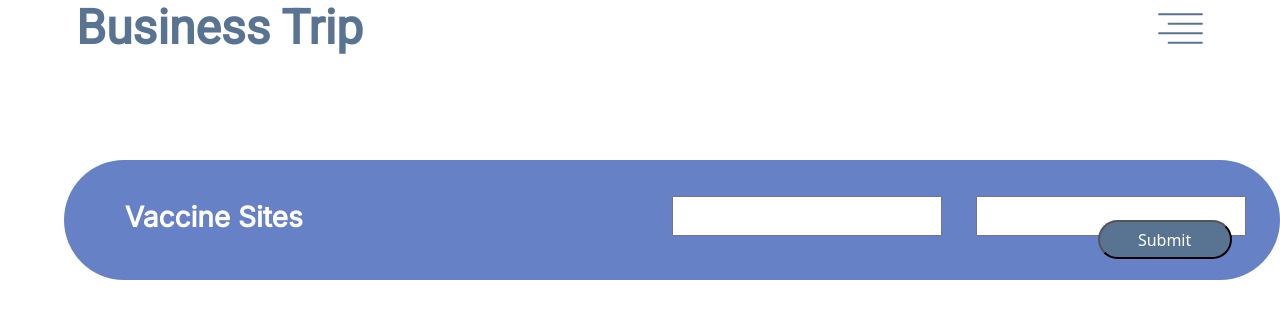
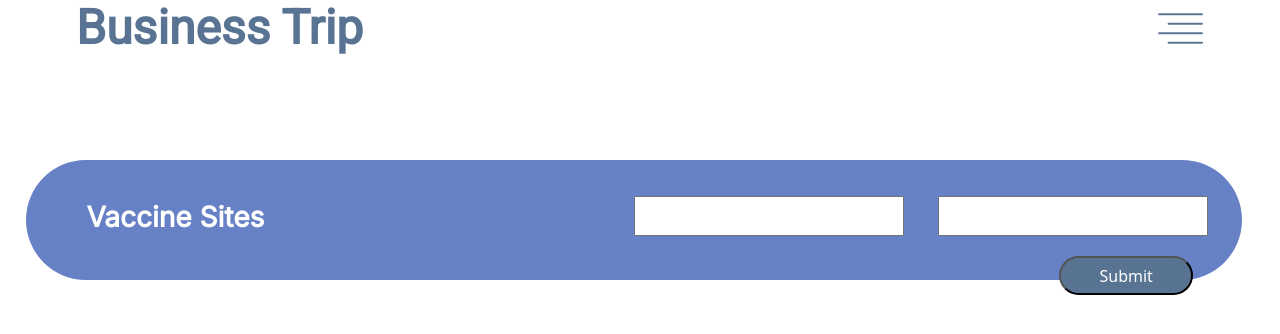
Before and after one commit to evanJensengit/UWB-Hacks-From-Home, a Flask app: page /vaccination-sites in a window 1280 px wide. Shown: the top 334 px of the page. Run offline with Flask 2, Linux system fonts and the light colour scheme.

Commit message:
Fix some styling for pages.

```diff
--- a/app.py
+++ b/app.py
@@ -5,7 +5,7 @@ app = Flask(__name__)
 
 @app.route('/')
 def index():
-    return render_template('vaccination-sites.html')
+    return render_template('intro.html')
 
 @app.route('/vaccination-sites', methods=["POST", "GET"])
 def findVaccinationSites():
@@ -16,9 +16,7 @@ def findVaccinationSites():
 
         result = func.findVacinationSiteFunc(state, zip_code)
 
-        message = "Here are the available sites: <br/><br/>" + str(result)
-
-        return render_template("vaccination-sites.html", message=str(message), showSites=True)
+        return render_template("vaccination-sites.html", message=result, showSites=True)
 
     return render_template("vaccination-sites.html")
 
@@ -48,8 +46,8 @@ def getFlights():
         return render_template("index.html", flights=str(message), showFlights=True)
 
 
-@app.route('/hotels', methods=["POST", "GET"])
-def findHotels():
+@app.route('/places', methods=["POST", "GET"])
+def findPlaces():
 
     if request.method == "POST":
 
@@ -57,14 +55,13 @@ def findHotels():
         thePostalCode = request.form["postalCode"]
 
         if ((not theCity) or (not thePostalCode)):
-            return render_template("index.html")
+            return render_template("places.html")
 
         result = func.getHotelsFunc(theCity, thePostalCode)
 
-        message = "Status: " + str(result)
+        return render_template("index.html", hotels=message, showHotels=True)
 
-        return render_template("index.html", hotels=str(message), showHotels=True)
-    return render_template("index.html")
+    return render_template("places.html")
 
 
 if __name__ == '__main__':
--- a/func.py
+++ b/func.py
@@ -25,6 +25,8 @@ def findVacinationSiteFunc(state, zip_code):
 
     result = ""
 
+    message = []
+
     #iterate through sites and find properties and postal code that match the user query
 
     for item in r_json['features']:
@@ -33,8 +35,8 @@ def findVacinationSiteFunc(state, zip_code):
             result += "Address: " + item['properties']['address'] + "<br/>"
             result += "&emsp;&emsp;&emsp;" + item['properties']['city'] + ", " + item['properties']['state'] + " " + item['properties']['postal_code'] + "<br/>"
             result += "See more at " + item['properties']['url'] + "<br/><br/>"
-
-    return result
+            message.append(result)
+    return message
 
 
 def getCovidStatusFunc(state):
--- a/static/base.css
+++ b/static/base.css
@@ -17,7 +17,7 @@
     position: absolute;
     width: 95%;
     height: 15%;
-    left: 5%;
+    left: 2%;
     top: 20%;
 
     background: #6781C6;
@@ -95,11 +95,8 @@ a.icon {
 }
 
 .result {
-    position: absolute;
-    width: 612px;
+    width: 550px;
     height: 255px;
-    left: 5%;
-    top: 40%;
 
     display: flex;
     background: #DAE4ED;
@@ -112,12 +109,21 @@ a.icon {
     font-size: 24px;
 }
 
+.display {
+    position: absolute;
+    display: flex;
+    align-items: center;
+    justify-content: space-evenly;
+    left: 1%;
+    top: 90%;
+}
+
 #submit_btn {
     position: absolute;
     width: 134px;
     height: 39px;
     left: 85%;
-    top: 50%;
+    top: 80%;
 
     background: #597393;
     border-radius: 65px;
--- a/templates/base.html
+++ b/templates/base.html
@@ -10,7 +10,7 @@
         <link href="https://fonts.googleapis.com/css2?family=Roboto&display=swap" rel="stylesheet">
         <link href="https://fonts.googleapis.com/css2?family=Inter&display=swap" rel="stylesheet">
         <link rel="stylesheet" href="https://cdnjs.cloudflare.com/ajax/libs/font-awesome/4.7.0/css/font-awesome.min.css">
-        <link rel="stylesheet" href="/static/base.css">
+        <link rel="stylesheet" type= "text/css" href="{{ url_for('static', filename='base.css') }}">
         <script type="text/javascript" src="/static/intro.js"></script>
         <title>Business Trip Planner During Pandemic</title>
     </head>
@@ -21,8 +21,8 @@
         <!-- Navigation links (hidden by default) -->
         <div id="menu_links">
             <a href="javascript:void(0)" class="close_menu" onclick="closeNav()">&times;</a>
-            <a href="{{ url_for('intro') }}">Home</a>
-            <a href="{{ url_for('vaccination-sites') }}">Vaccine Distribution Sites</a>
+            <a href="{{ url_for('index') }}">Home</a>
+            <a href="{{ url_for('findVaccinationSites') }}">Vaccine Distribution Sites</a>
             <a href="">Covid-19 Cases</a>
             <a href="">Flights</a>
             <a href="">Hotels</a>
@@ -35,4 +35,5 @@
         <div id="search_bar">
             <p>{% block header %}{% endblock %}</p>
             {% block content %}{% endblock %}
+        </div>
     </body>
--- a/templates/vaccination-sites.html
+++ b/templates/vaccination-sites.html
@@ -6,15 +6,19 @@
 <form action="/vaccination-sites" method="POST" id="findSitesID">
     <input type="text" name="state" class="input_box" id="state_code">
     <input type="text" name="zip_code" class="input_box" id="zip_code">
-    <button form="findSitesID" type="submit" id="submit_btn">Submit</button>
+    <button id="submit_btn" form="findSitesID" type="submit">Submit</button>
 </form>
+<div class="display">
     {% if showSites == True %}
         {% autoescape false %}
+            {% for i in message %}
                 <div class="result">
-        <p>{{message}}</p>
+                    <p>{{i}}</p>
+                </div>
+            {% endfor %}
             </div>
         {% endautoescape %}
     {% endif %}
-
+</div>
 
 {% endblock %}
```
Also changed, not shown: templates/intro.html (+3 -5 lines), templates/places.html (added, +18 -0 lines). Lines whose indentation alone changed are shown as unchanged.
